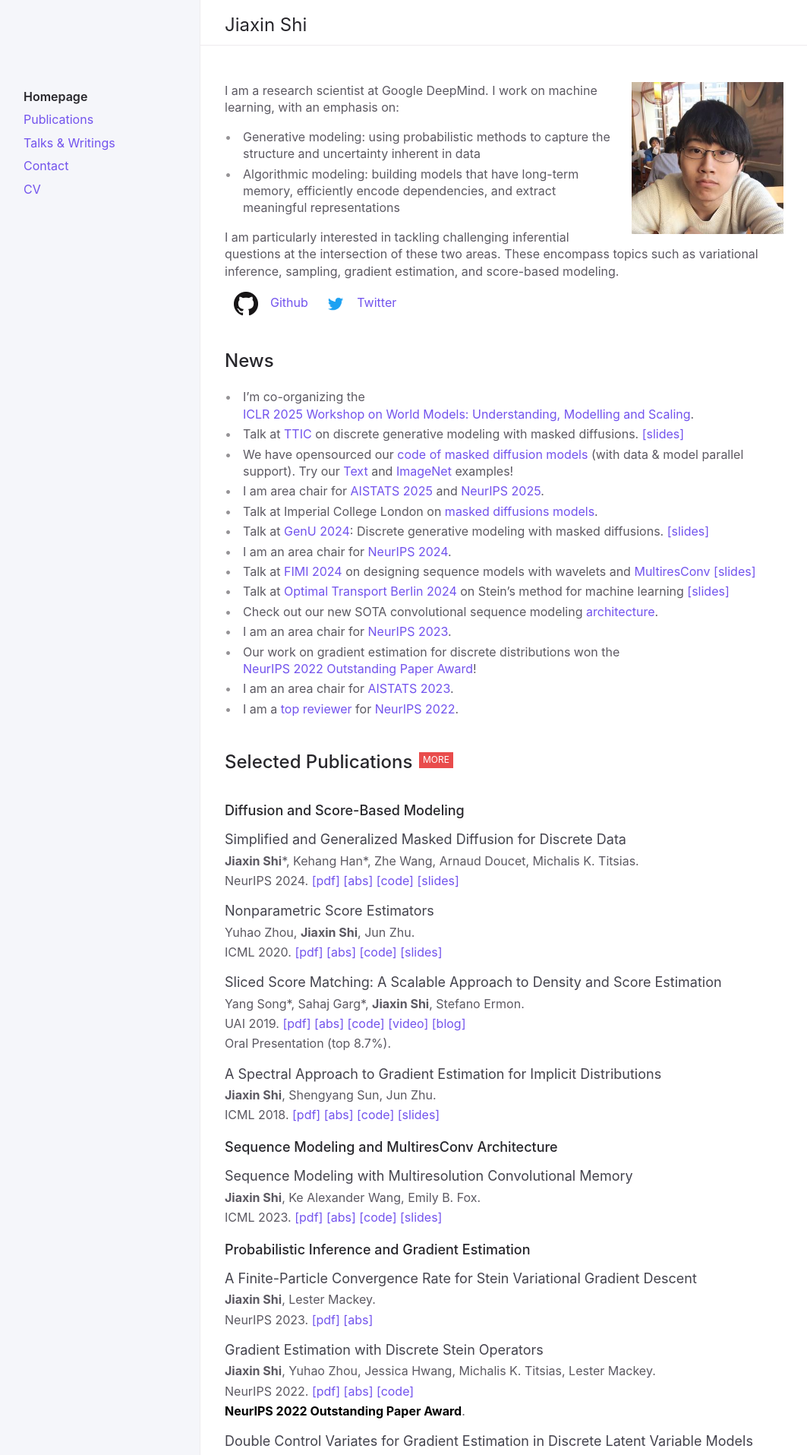
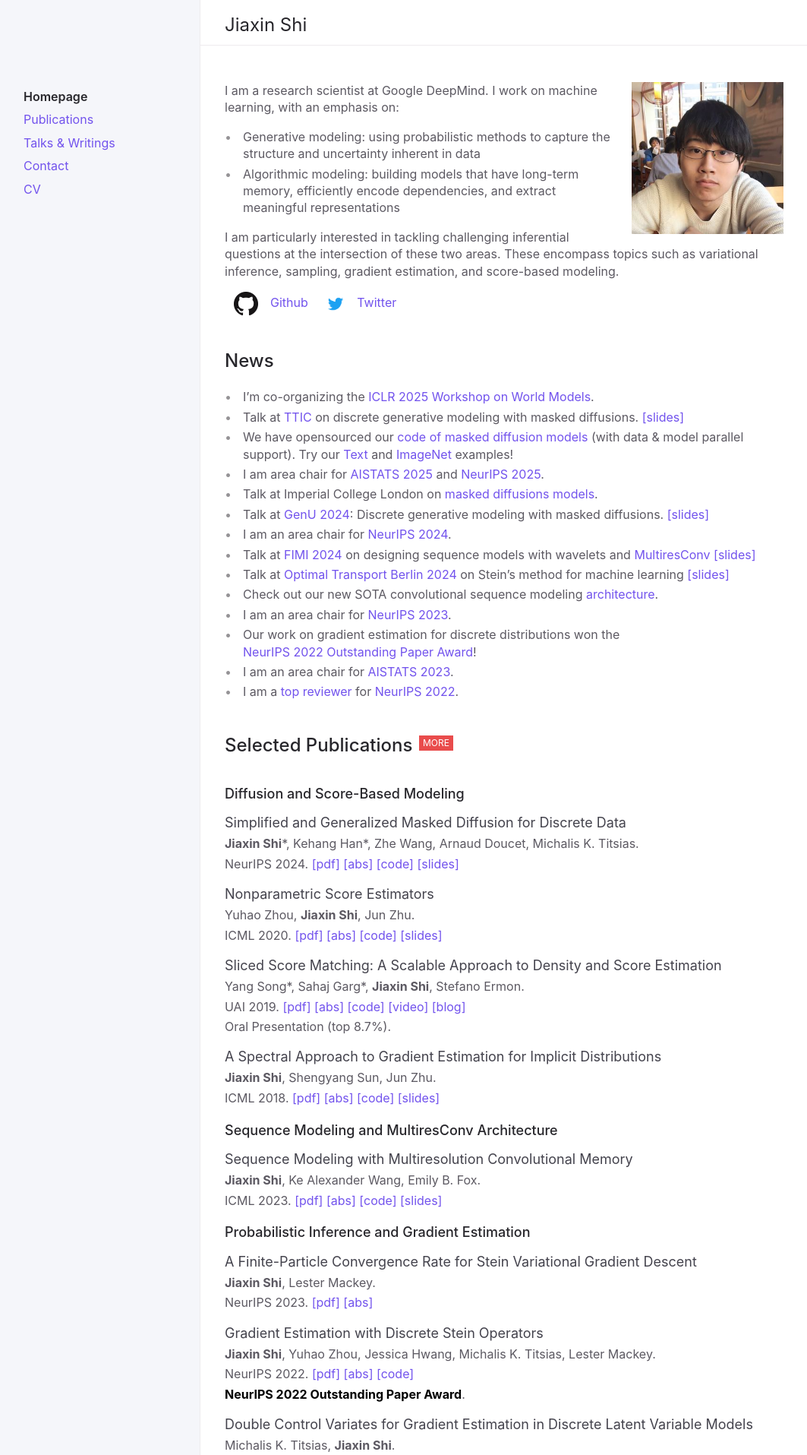
Before and after one commit to thjashin/thjashin.github.io, a Jekyll site: the page built from index.md, in a window 1280 px wide. Shown: the top 1915 px of the page at 76% size, without its empty margins (92-1155 px from the left). Built offline with Jekyll 4.4.1, drawn with Linux system fonts in a browser that asks for light colours.

Commit message:
Update index.md

```diff
--- a/index.md
+++ b/index.md
@@ -38,7 +38,7 @@ I received my B.E. in Computer Science at Tsinghua University.
 ## News
 {: .d-inline-block :}
 
-* I'm co-organizing the [ICLR 2025 Workshop on World Models: Understanding, Modelling and Scaling](https://sites.google.com/view/worldmodel-iclr2025/).
+* I'm co-organizing the [ICLR 2025 Workshop on World Models](https://sites.google.com/view/worldmodel-iclr2025/).
 * Talk at [TTIC]([https://www.ttic.edu/) on discrete generative modeling with masked diffusions. [[slides]](https://thjashin.github.io/talks/md4_ttic.pdf)
 * We have opensourced our [code of masked diffusion models](https://github.com/google-deepmind/md4) (with data & model parallel support). Try our [Text](https://github.com/google-deepmind/md4/tree/main/md4/configs/md4/openwebtext.py) and [ImageNet](https://github.com/google-deepmind/md4/tree/main/md4/configs/md4/imagenet64.py) examples!
 * I am area chair for [AISTATS 2025](https://neurips.cc/Conferences/2025) and [NeurIPS 2025](https://neurips.cc/Conferences/2025).
```
